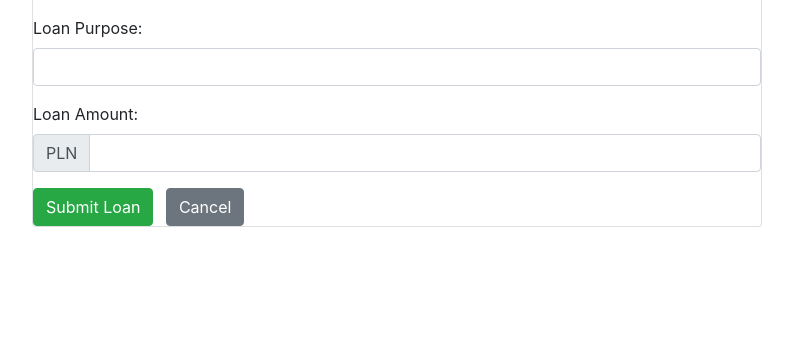
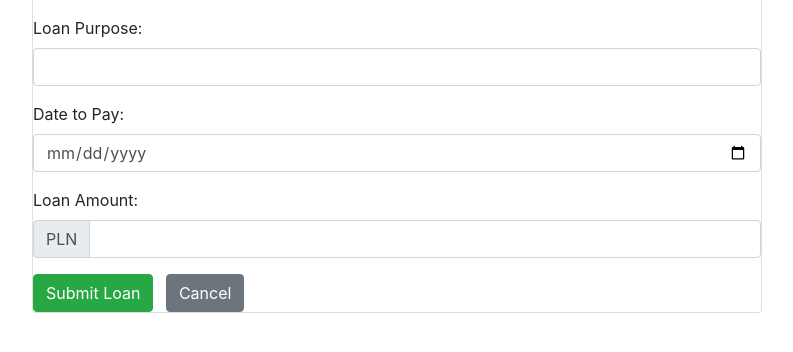
Before and after one commit to Kacprucha/ODwSI2023Z, a Flask app: page /loan in a window 1280 px wide. Shown: the part 272-624 px from the top of the page, without its empty margins (243-1036 px from the left). Run offline with Flask 3, Linux system fonts and the light colour scheme; the visitor is signed in with stand-in values (Sample User, id 1); data comes from the database, SQL or seed files in the repository; parts of the project's set-up code (start-up, migrations or seed data) failed here and were passed over; some libraries are stand-ins or nearby versions.

Commit message:
Adding pay date to views

```diff
--- a/website/templates/accept-request.html
+++ b/website/templates/accept-request.html
@@ -77,6 +77,7 @@
                                 <th>User Name</th>
                                 <th>Loan Amount</th>
                                 <th>Purpose</th>
+                                <th>Date of payment</th>
                                 <th>Action</th>
                             </tr>
                         </thead>
@@ -86,6 +87,7 @@
                                 <td>{{ loan.user_name }}</td>
                                 <td>{{ loan.amount }}</td>
                                 <td>{{ loan.purpose }}</td>
+                                <td>{{ loan.date.strftime('%Y-%m-%d') }}</td>
                                 <td>
                                     {{ loan.data }}
                                     <button type="button" class="btn btn-success" onClick="acceptLoan( {{ loan.id }} )">Accept</button>
--- a/website/templates/loan.html
+++ b/website/templates/loan.html
@@ -89,6 +89,11 @@
                         </div>
 
                         <div class="form-group">
+                            <label for="dateInput">Date to Pay:</label>
+                            <input type="date" class="form-control" id="dateInput" name="dateToPay" required>
+                          </div>
+
+                        <div class="form-group">
                             <label for="amount">Loan Amount:</label>
                             <div class="input-group mb-3">
                                 <div class="input-group-prepend">
```
